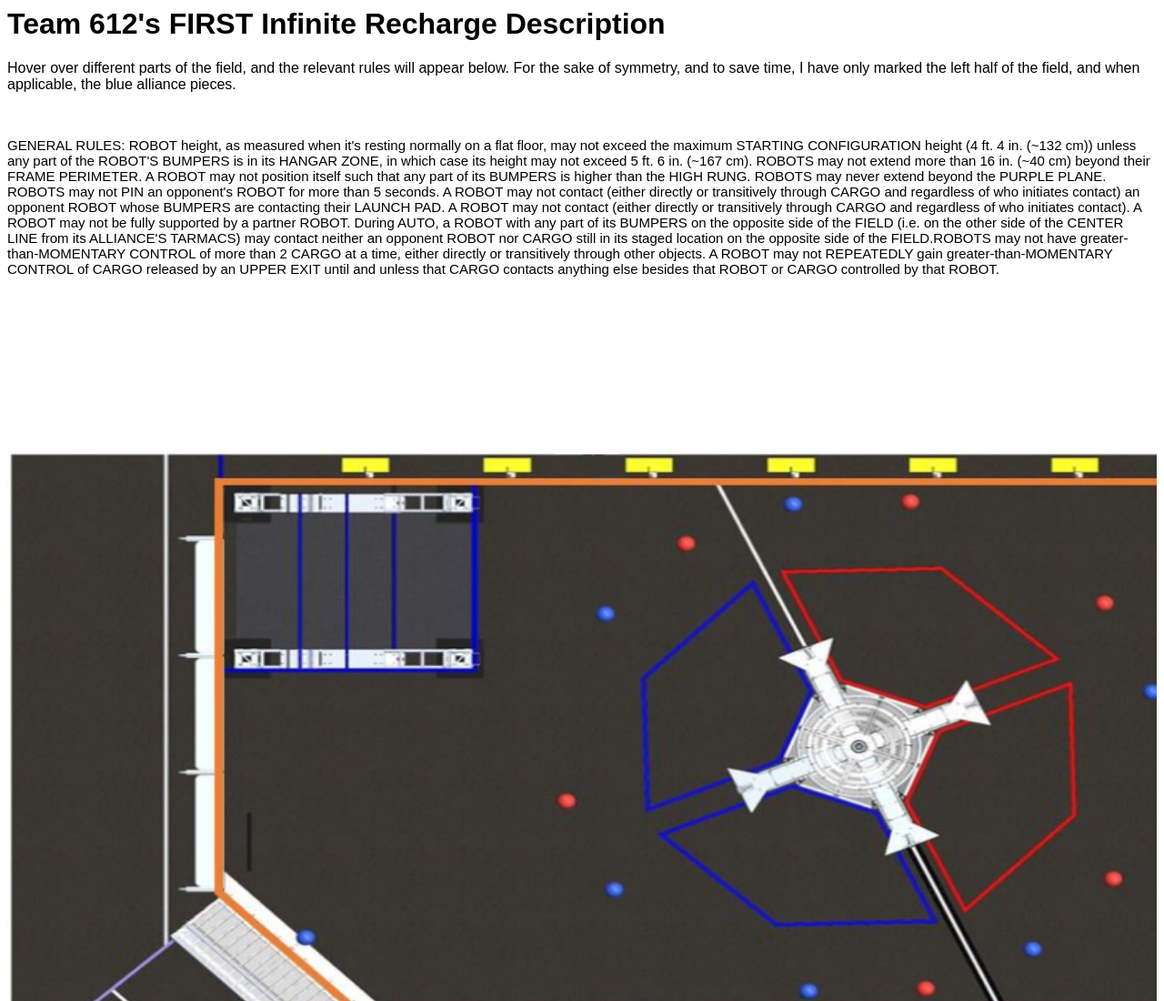
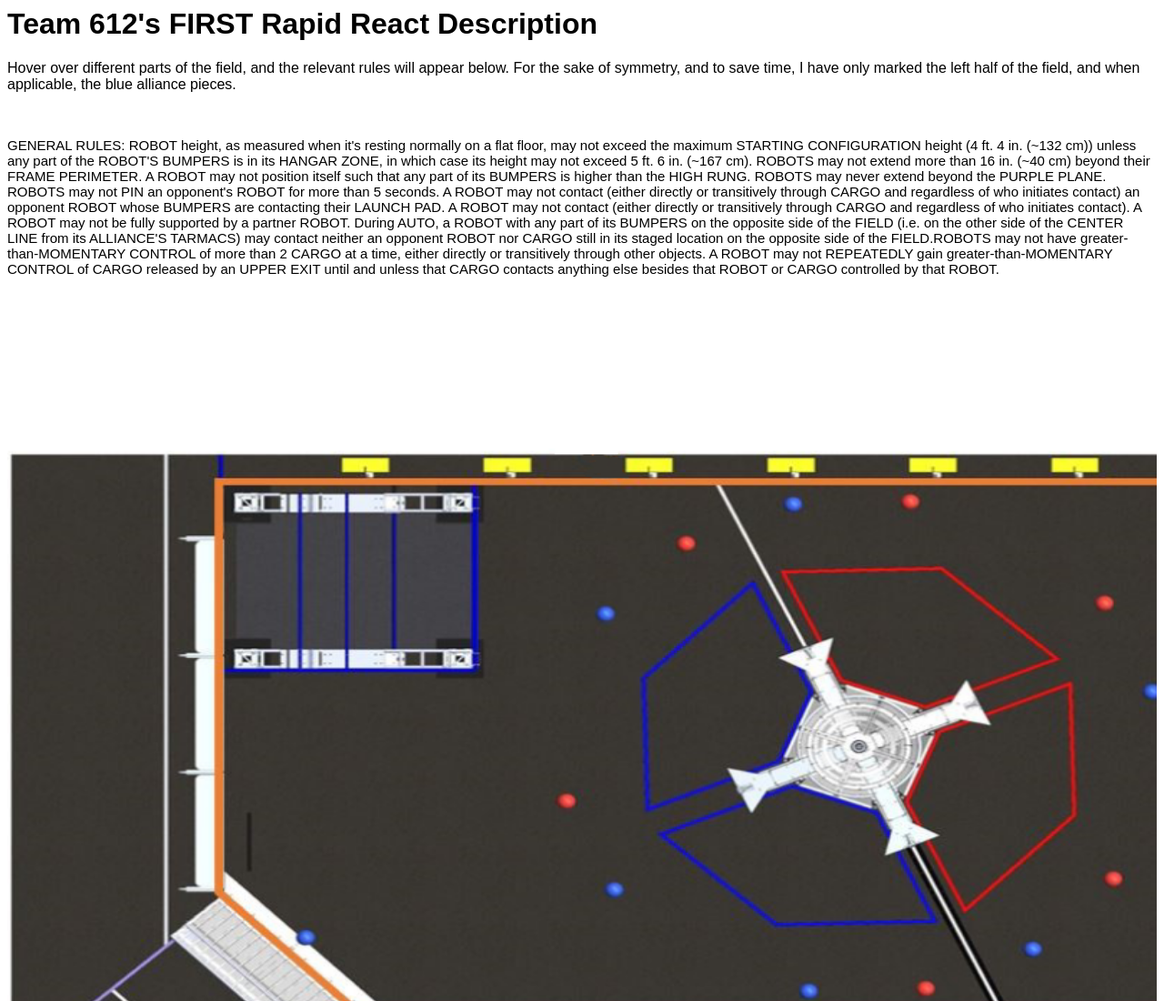
Before and after one commit to calvin-godfrey/calvin-godfrey.github.io, a plain HTML site: page FRC/index.html in a window 1280 px wide. Shown: the top 1100 px of the page at 91% size. Drawn offline with Linux system fonts and the light colour scheme.

Commit message:
New FRC game

```diff
--- a/FRC/index.html
+++ b/FRC/index.html
@@ -230,7 +230,7 @@ the truss base. Each LAUNCH PAD is a piece of ¼ in. (~6 mm) thick, 1 ft. 5¼ in
   </script>
 </head>
 <body style="font-family:Arial;">
-  <h1>Team 612's FIRST Infinite Recharge Description</h1>
+  <h1>Team 612's FIRST Rapid React Description</h1>
   <p>Hover over different parts of the field, and the relevant rules will appear below. For the sake of symmetry, and to save time, I have only marked the left half of the field, and when applicable, the blue alliance pieces.</p><br>
   <p id="desc" style="height:32%;font-size:15px;"></p>
   <canvas id="canvas" style="width:100%;height:100%"></canvas>
```
